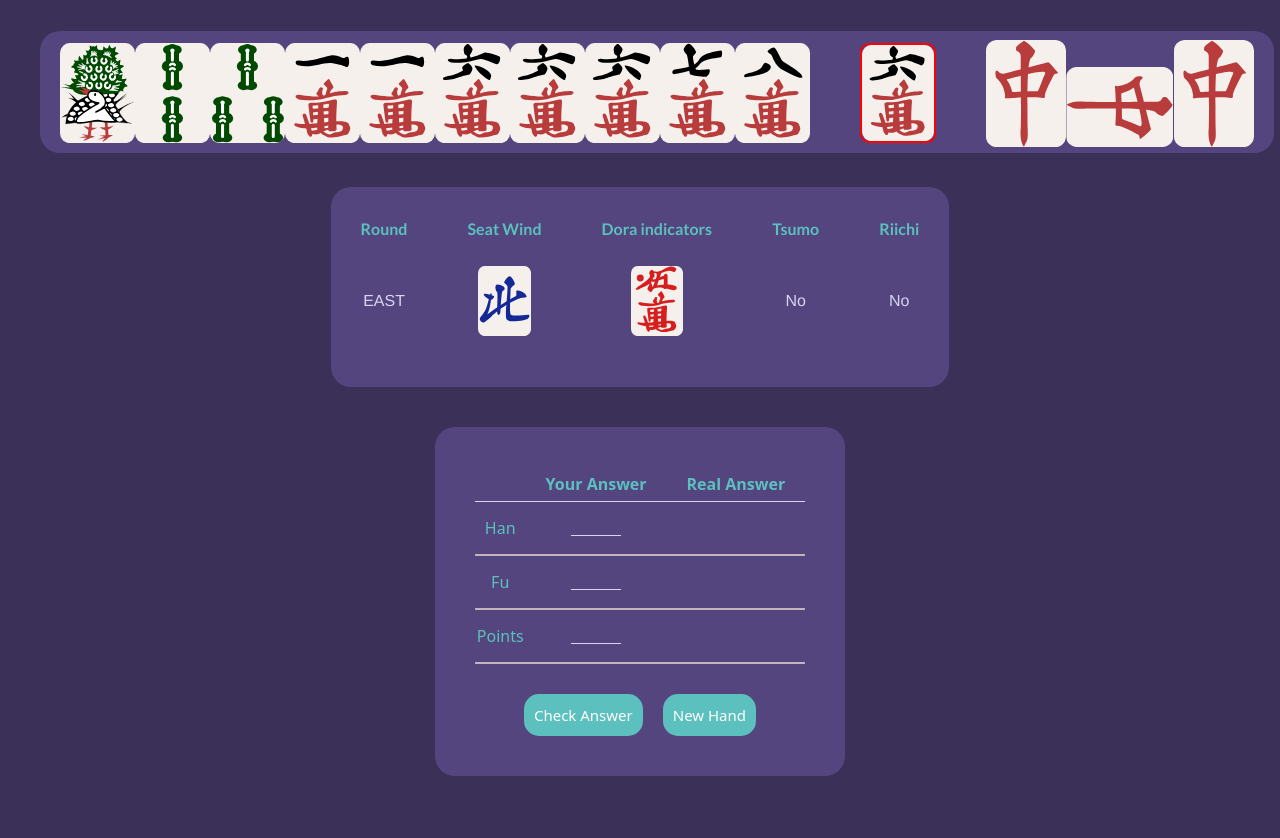
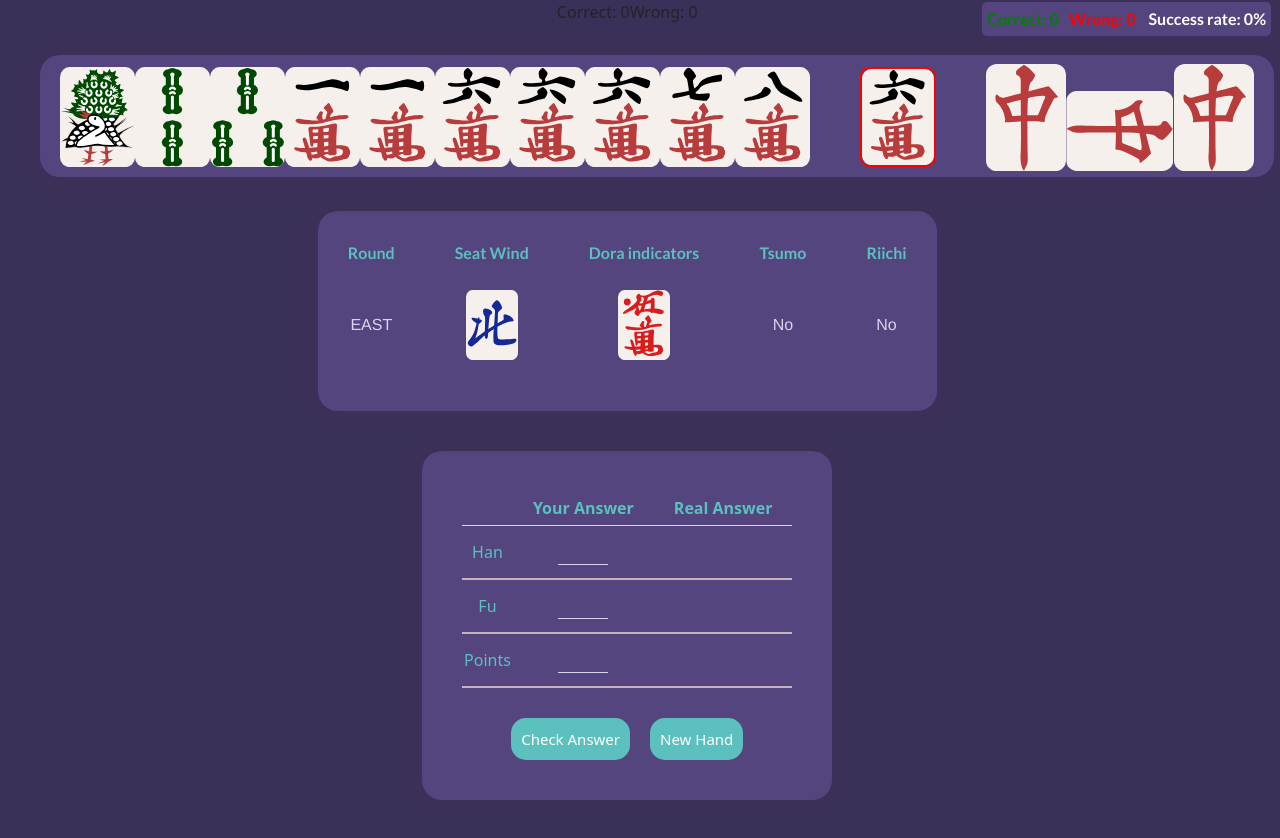
Before and after one commit to Varantha/Mahjong-ScoringTrainer, a React (Create React App) app: page / in a window 1280 px wide. Before the commit the page ends 816 px from the top, so only its background shows below. Built offline with nearby package versions, Linux system fonts and the light colour scheme.

Commit message:
adding WinRate

```diff
--- a/src/App.css
+++ b/src/App.css
@@ -195,6 +195,8 @@
 }
 
 .quizBox {
+  position: relative;
+  top: 5px;
   margin-top: 5px;
   width: 50px;
   background-color: #54457f;
@@ -202,7 +204,6 @@
   outline: none;
   border: 0;
   border-bottom: 1px solid #d8d4f2;
-  top: 20px;
   text-align: center;
 }
 
@@ -230,6 +231,18 @@ button {
   margin: 4px 2px;
 }
 
+.yakuList {
+  border-radius: 20px;
+  border: 2px;
+  color: #5bc0be;
+  background-color: #54457f;
+  width: 300px;
+  height: 300px;
+  position: relative;
+  bottom: 350px;
+  left: 350px;
+}
+
 .checkAnswer {
   border-radius: 15px;
   font-size: 15px;
@@ -242,6 +255,11 @@ button {
 }
 
 .answerText {
+  font-family: "Lato";
+  text-shadow: 1px 1px 0 #000;
+}
+
+.answerText:focus {
   font-family: "Lato", sans-serif;
   text-shadow: 1px 1px 0 #000;
 }
@@ -253,3 +271,21 @@ button {
 .wrongAnswer {
   color: red;
 }
+
+.winRatePanel {
+  position: absolute;
+  right: 5px;
+
+  background-color: #54457f;
+  border: none;
+  color: white;
+  font-family: "Lato", sans-serif;
+  padding: 5px;
+  text-align: center;
+  margin: 2px 4px;
+  border-radius: 5px;
+}
+
+.spaced {
+  margin-right: 10px;
+}
--- a/src/App.js
+++ b/src/App.js
@@ -7,6 +7,7 @@ import { useState } from "react";
 import { InfoPanel } from "./components/InfoPanel";
 import { QuizPanel } from "./components/QuizPanel";
 import { OptionsMenu } from "./components/OptionsMenu";
+import { WinRate } from "./components/WinRate";
 
 import logo from "./burger-menu.jpg";
 import { Row } from "reactstrap";
@@ -16,9 +17,13 @@ function App() {
   const [options, setOptions] = useState({ pointSticks: false });
   const [answerVisible, setanswerVisible] = useState(false);
   const [optionsOpen, setOptionsOpen] = useState(false);
+  const [correctAnswers, setCorrectAnswers] = useState(0);
+  const [wrongAnswers, setWrongAnswers] = useState(0);
 
   const toggle = () => setOptionsOpen(!optionsOpen);
   const showAnswer = () => setanswerVisible(!answerVisible);
+  const addCorrectAnswer = () => setCorrectAnswers(correctAnswers + 1);
+  const addWrongAnswer = () => setWrongAnswers(wrongAnswers + 1);
 
   console.log(logo);
   console.log(agari);
@@ -44,6 +49,10 @@ function App() {
     hanBox.value = "";
     fuBox.value = "";
     pointsBox.value = "";
+
+    document.getElementById("hanBox").disabled = false;
+    document.getElementById("fuBox").disabled = false;
+    document.getElementById("pointsBox").disabled = false;
   };
 
   const changeOptions = () => {
@@ -52,6 +61,12 @@ function App() {
 
   return (
     <div className="App">
+      <WinRate
+        correctAnswers={correctAnswers}
+        wrongAnswers={wrongAnswers}
+      ></WinRate>
+      Correct: {correctAnswers}
+      Wrong: {wrongAnswers}
       <button onClick={toggle} className="OptionsButton" hidden>
         <img src={logo} height="30" alt="menu"></img>
       </button>
@@ -72,6 +87,8 @@ function App() {
         answerVisible={answerVisible}
         showAnswer={showAnswer}
         newHand={newHand}
+        addCorrectAnswer={addCorrectAnswer}
+        addWrongAnswer={addWrongAnswer}
       />
     </div>
   );
--- a/src/components/QuizPanel.js
+++ b/src/components/QuizPanel.js
@@ -26,12 +26,28 @@ function QuizPanel(props) {
 
     pointsLabel.textContent = agari.pointValue;
     pointsLabel.className = getClassName(agari.pointValue, pointsAnswer);
+
+    document.getElementById("hanBox").disabled = true;
+    document.getElementById("fuBox").disabled = true;
+    document.getElementById("pointsBox").disabled = true;
+
+    const isCorrect = !(
+      document.getElementById("hanAnswer").classList.contains("wrongAnswer") ||
+      document.getElementById("fuAnswer").classList.contains("wrongAnswer") ||
+      document.getElementById("pointsAnswer").classList.contains("wrongAnswer")
+    );
+    if (isCorrect) {
+      props.addCorrectAnswer();
+    } else {
+      props.addWrongAnswer();
+    }
   };
 
   return (
-    <span className="bgcolor-1 quizPanel ">
+    <span className="bgcolor-1 quizPanel">
       <Form className="quizPanel" onSubmit={onSubmit}>
         <table>
+          <tbody>
             <tr>
               <th></th>
               <th>Your Answer</th>
@@ -43,11 +59,16 @@ function QuizPanel(props) {
               </td>
               <td>
                 <FormGroup>
-                <input type="text" id="hanBox" name="han" className="quizBox" />
+                  <input
+                    type="text"
+                    id="hanBox"
+                    name="han"
+                    className="quizBox"
+                  />
                 </FormGroup>
               </td>
               <td>
-              <label id="hanAnswer"></label>
+                <strong id="hanAnswer"></strong>
               </td>
             </tr>
             <tr>
@@ -60,7 +81,7 @@ function QuizPanel(props) {
                 </FormGroup>
               </td>
               <td>
-              <label id="fuAnswer" className="answerText"></label>
+                <strong id="fuAnswer" className="answerText"></strong>
               </td>
             </tr>
             <tr>
@@ -78,9 +99,10 @@ function QuizPanel(props) {
                 </FormGroup>
               </td>
               <td>
-              <label id="pointsAnswer"></label>
+                <strong id="pointsAnswer"></strong>
               </td>
             </tr>
+          </tbody>
         </table>
         <button className="checkAnswer">Check Answer</button>
         <button
--- /dev/null
+++ b/src/components/WinRate.js
@@ -0,0 +1,17 @@
+import React from "react";
+
+function WinRate(props) {
+  const correctAnswers = props.correctAnswers;
+  const wrongAnswers = props.wrongAnswers;
+
+  return (
+    <div className="winRatePanel">
+      <label className="correctAnswer spaced">Correct: {correctAnswers} </label>
+      <label className="wrongAnswer spaced"> Wrong: {wrongAnswers}</label>{" "}
+      Success rate:{" "}
+      {(correctAnswers / Math.max(correctAnswers + wrongAnswers, 1)) * 100}%
+    </div>
+  );
+}
+
+export { WinRate };
--- a/src/index.css
+++ b/src/index.css
@@ -1,13 +1,21 @@
 body {
   margin: 0;
-  font-family: -apple-system, BlinkMacSystemFont, 'Segoe UI', 'Roboto', 'Oxygen',
-    'Ubuntu', 'Cantarell', 'Fira Sans', 'Droid Sans', 'Helvetica Neue',
+  font-family: -apple-system, BlinkMacSystemFont, "Segoe UI", "Roboto", "Oxygen",
+    "Ubuntu", "Cantarell", "Fira Sans", "Droid Sans", "Helvetica Neue",
     sans-serif;
   -webkit-font-smoothing: antialiased;
   -moz-osx-font-smoothing: grayscale;
 }
 
 code {
-  font-family: source-code-pro, Menlo, Monaco, Consolas, 'Courier New',
+  font-family: source-code-pro, Menlo, Monaco, Consolas, "Courier New",
     monospace;
 }
+
+body,
+html {
+  margin: 0;
+  padding: 0;
+  height: 100%;
+  width: 99%;
+}
```
Lines whose indentation alone changed are shown as unchanged.
